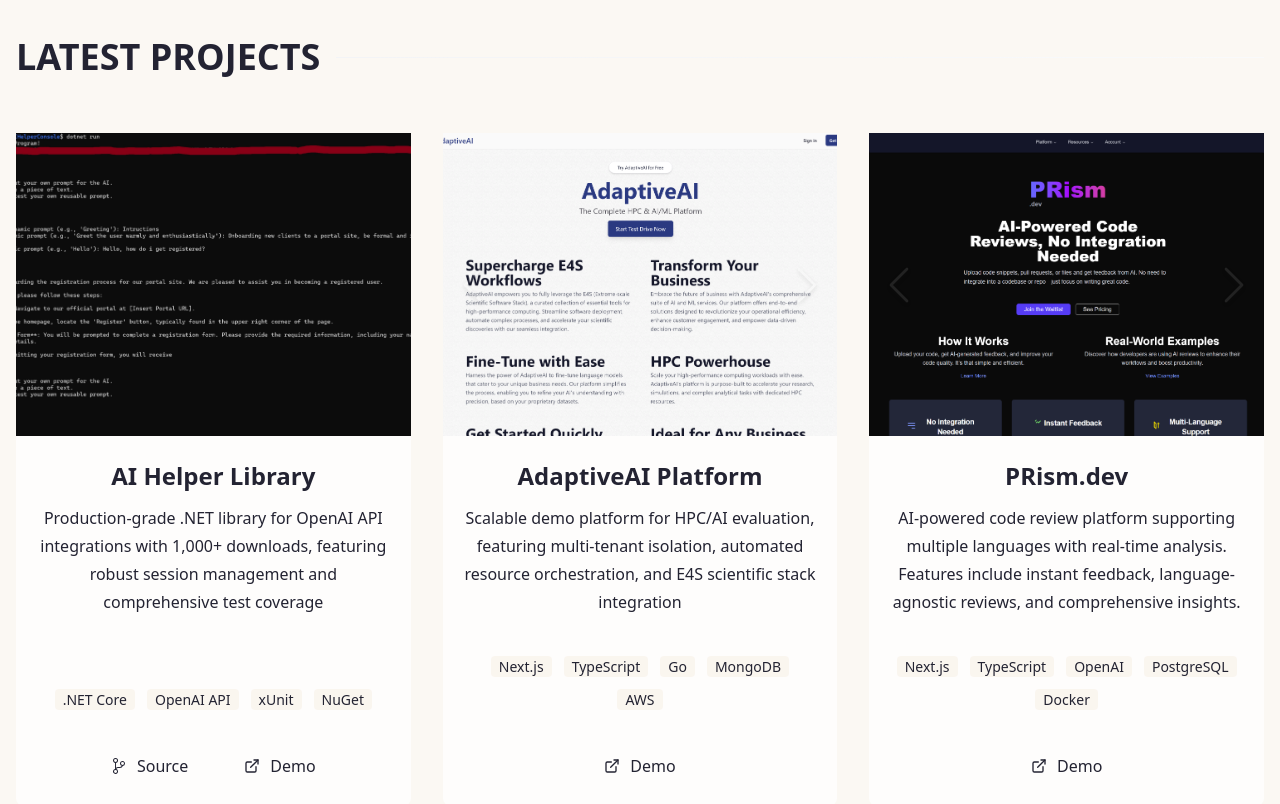
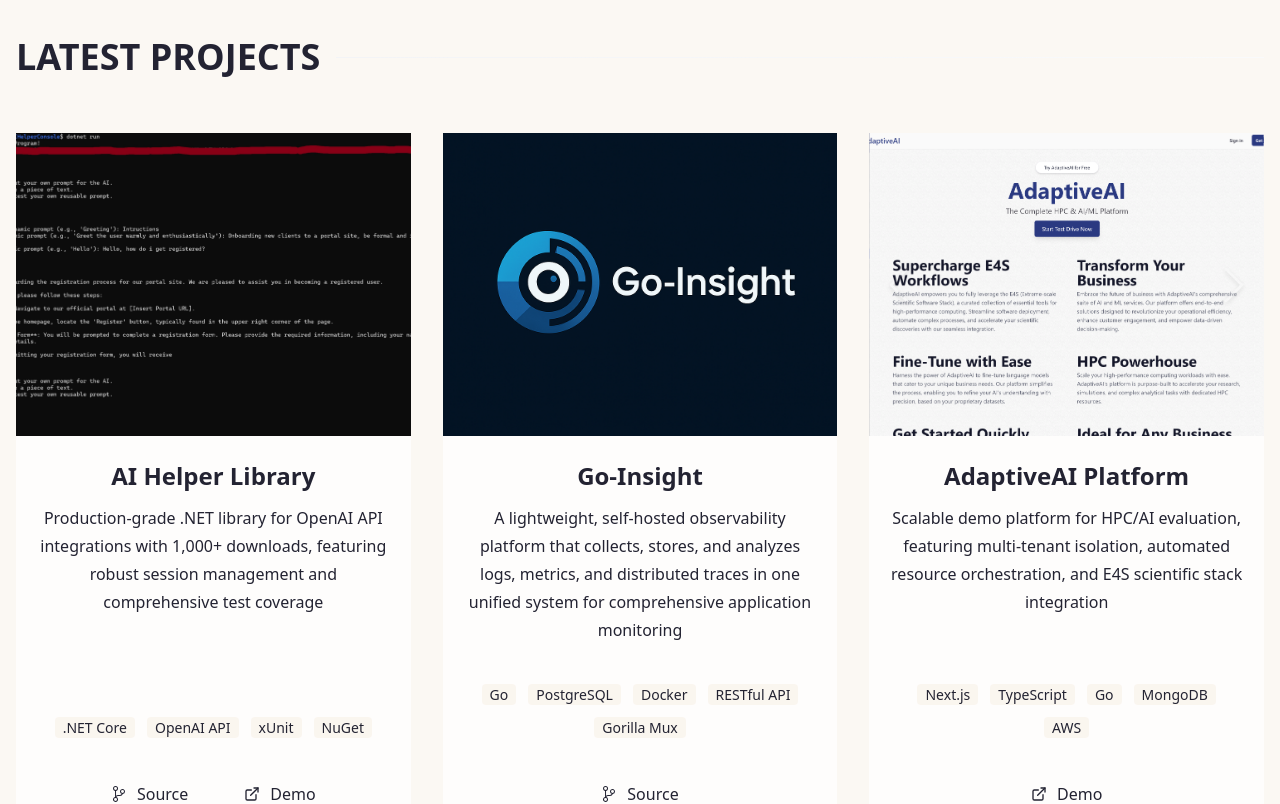
Before and after one commit to NathanSanchezDev/nathanswe-portfolio, a Next.js app: page / in a window 1280 px wide. Shown: the part 1500-2304 px from the top of the page. Built offline with nearby package versions, Linux system fonts and the light colour scheme.

Commit message:
add project data

```diff
--- a/constants/projectsData.js
+++ b/constants/projectsData.js
@@ -13,6 +13,17 @@
     },
     {
         _id: '2',
+        title: "Go-Insight",
+        description: "A lightweight, self-hosted observability platform that collects, stores, and analyzes logs, metrics, and distributed traces in one unified system for comprehensive application monitoring",
+        category: "Observability Platform",
+        images: [
+            "projects/goinsight.png"
+        ],
+        repoUrl: "https://github.com/NathanSanchezDev/go-insight",
+        stack: ["Go", "PostgreSQL", "Docker", "RESTful API", "Gorilla Mux"]
+    },
+    {
+        _id: '3',
         title: "AdaptiveAI Platform",
         description: "Scalable demo platform for HPC/AI evaluation, featuring multi-tenant isolation, automated resource orchestration, and E4S scientific stack integration",
         category: "Cloud",
@@ -26,7 +37,7 @@
         stack: ["Next.js", "TypeScript", "Go", "MongoDB", "AWS"]
     },
     {
-        _id: '3',
+        _id: '4',
         title: "PRism.dev",
         description: "AI-powered code review platform supporting multiple languages with real-time analysis. Features include instant feedback, language-agnostic reviews, and comprehensive insights.",
         category: "Enterprise SaaS",
@@ -39,7 +50,7 @@
         stack: ["Next.js", "TypeScript", "OpenAI", "PostgreSQL", "Docker"]
     },
     {
-        _id: '4',
+        _id: '5',
         title: "Distributed Workflow Engine",
         description: "High-performance workflow orchestration system handling complex enterprise approval chains and resource provisioning",
         category: "Enterprise",
@@ -49,7 +60,7 @@
         stack: [".NET Core", "TypeScript", "MongoDB", "RabbitMQ", "Redis"]
     },
     {
-        _id: '5',
+        _id: '6',
         title: "TrakFunding",
         description: "Personal Finance Tracking App",
         category: "Next",
```
Also changed, not shown: public/projects/goinsight.png (added).
